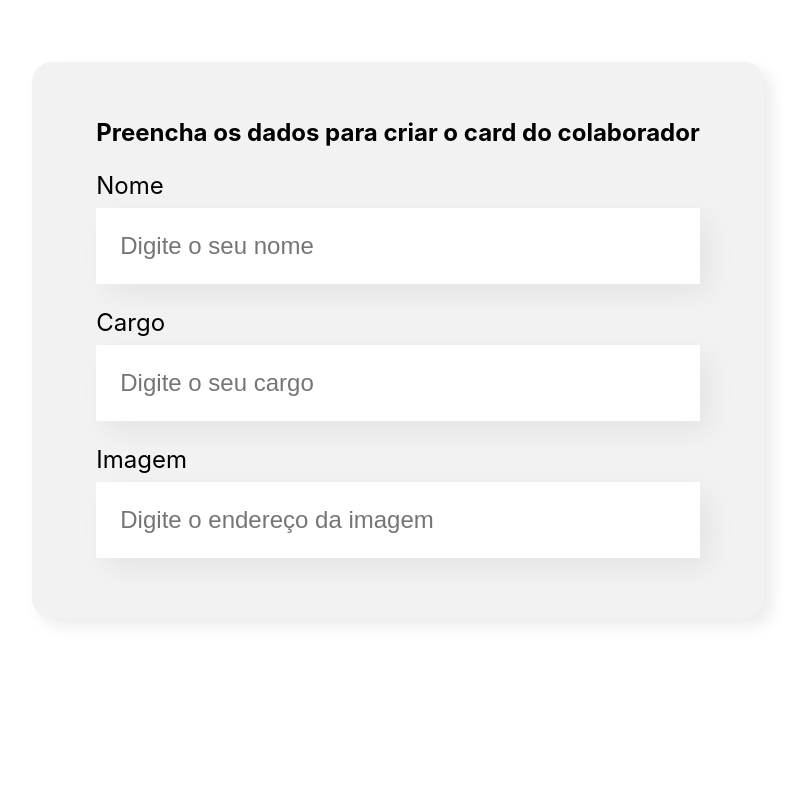
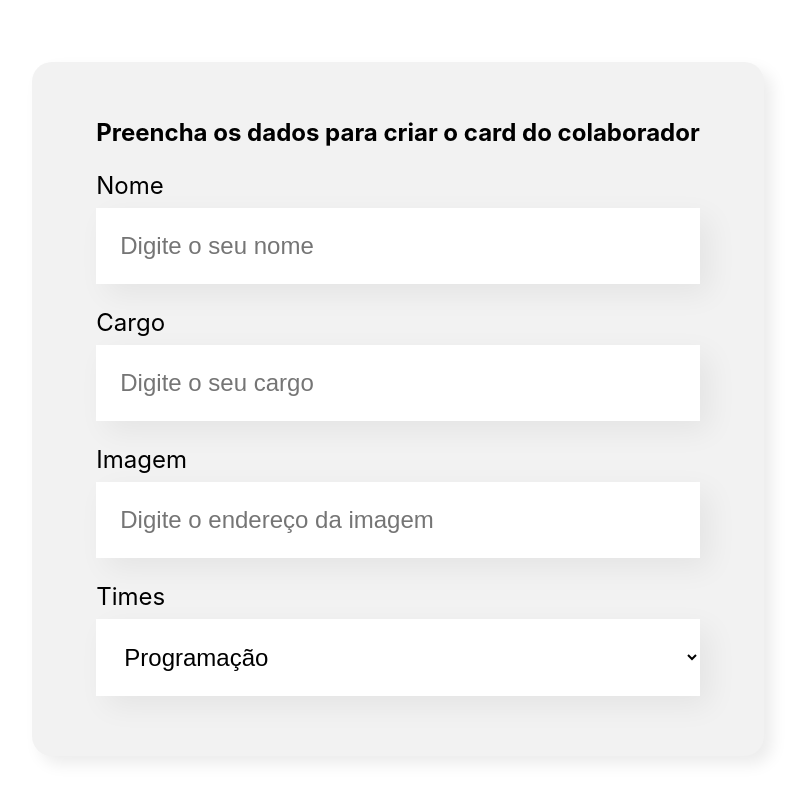
Before and after one commit to esantos92/organo, a JavaScript app: page / in a window 1280 px wide. Shown: the part 516-1316 px from the top of the page, without its empty margins (242-1042 px from the left). Before the commit the page ends 1214 px from the top, so only its background shows below. Built offline with nearby package versions, Linux system fonts and the light colour scheme; the HTML template or start-up script is replaced by a standard one.

Commit message:
lista dos times - aula 03

```diff
--- a/src/components/Formulario/index.js
+++ b/src/components/Formulario/index.js
@@ -1,7 +1,18 @@
 import CampoTexto from '../CampoTexto'
+import ListaSuspensa from '../ListaSuspensa';
 import "./Formulário.css";
 
 const Formulario = () => {
+  const times = [
+    'Programação',
+    'Front-End',
+    'Data Science',
+    'Devops',
+    'UX e Design',
+    'Mobile',
+    'Inovação e Gestão'
+  ]
+
   return (
     <section className='formulario'>
       <form>
@@ -9,6 +20,7 @@
         <CampoTexto label="Nome" placeholder="Digite o seu nome" />
         <CampoTexto label="Cargo" placeholder="Digite o seu cargo" />
         <CampoTexto label="Imagem" placeholder="Digite o endereço da imagem" />
+        <ListaSuspensa label="Times" itens ={times} />
       </form>
     </section>
   );
--- /dev/null
+++ b/src/components/ListaSuspensa/ListaSuspensa.css
@@ -0,0 +1,19 @@
+.lista-suspensa {
+  margin: 24px 0;
+}
+
+.lista-suspensa label {
+  display: block;
+  margin-bottom: 8px;
+  font-size: 24px;
+}
+
+.lista-suspensa select {
+  background-color: #fff;
+  box-shadow: 10px 10px 30px rgba(0, 0, 0, 0.06);
+  width: 100%;
+  border: none;
+  font-size: 24px;
+  padding: 24px;
+  box-sizing: border-box;
+}
--- /dev/null
+++ b/src/components/ListaSuspensa/index.js
@@ -0,0 +1,14 @@
+import './ListaSuspensa.css'
+
+const ListaSuspensa = (props) => {
+  return (
+    <div className='lista-suspensa'>
+      <label>{props.label}</label>
+      <select>
+        {props.itens.map(item => <option key={item}>{item}</option>)}
+      </select>
+    </div>
+  )
+}
+
+export default ListaSuspensa
```
